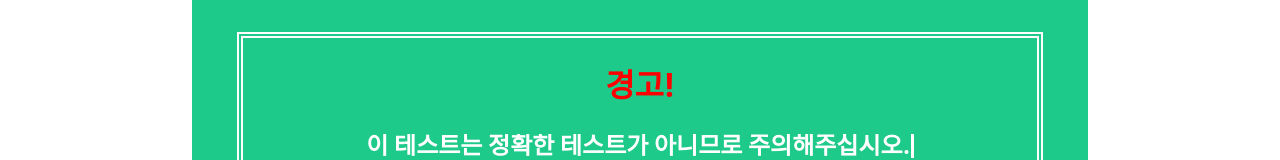
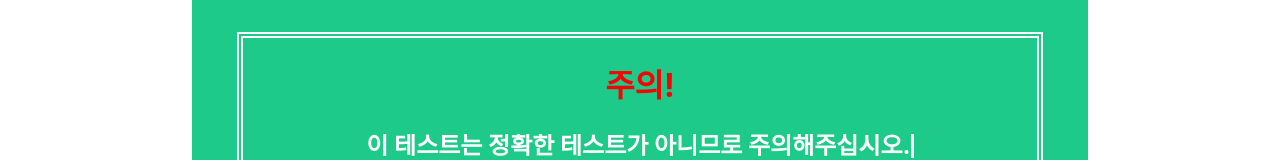
Before and after one commit to codestates-seb/seb40_main_027, a React (Create React App) app in the folder client/: page /user/test in a window 1280 px wide. Both pictures are taken after a click on the button "start". Shown: the part 144-304 px from the top of the page. Built offline with nearby package versions, Linux system fonts and the light colour scheme.

Commit message:
docs:글자 수정

```diff
--- a/client/src/components/TestForm/WarningWindow.tsx
+++ b/client/src/components/TestForm/WarningWindow.tsx
@@ -14,7 +14,7 @@ const WarningWindow = () => {
         <TypeForm />
       ) : (
         <div>
-          <S.WarnTitle>경고!</S.WarnTitle>
+          <S.WarnTitle>주의!</S.WarnTitle>
           <S.WarnContent>이 테스트는 정확한 테스트가 아니므로 주의해주십시오.</S.WarnContent>
           <S.WaringButtonContent>
             <S.WarningButton onClick={WaringHandler}>Next</S.WarningButton>
```
